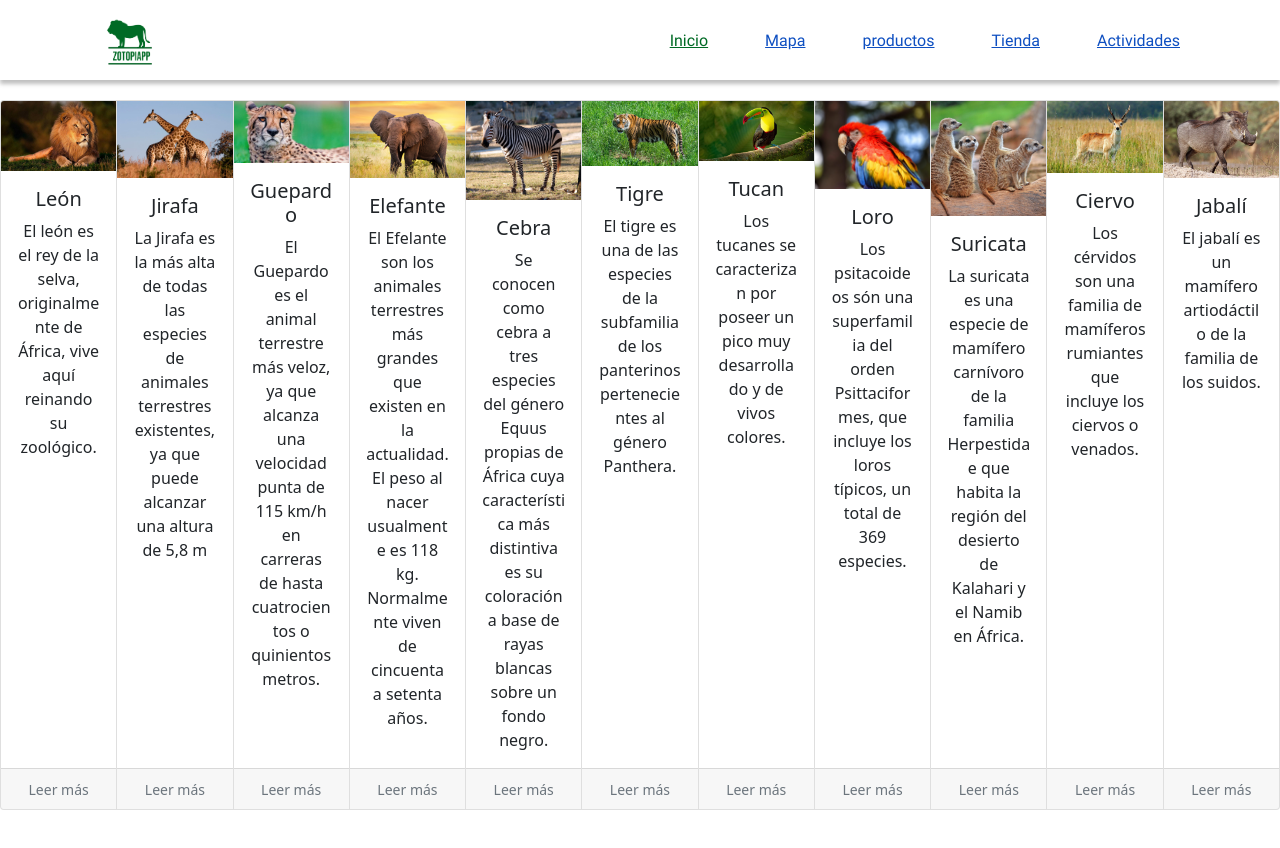
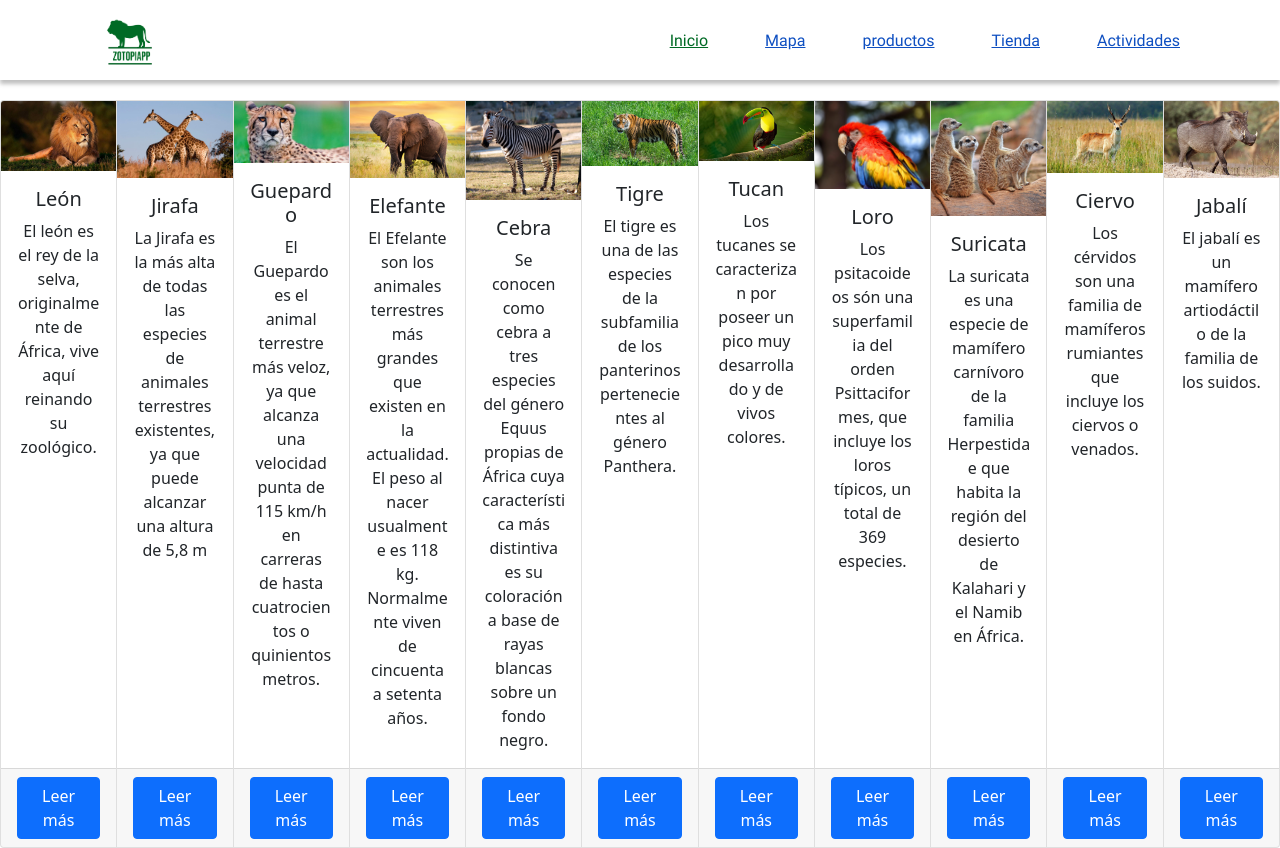
Before and after one commit to NoelAndrew/zotopiapp, a Next.js app: page /animales in a window 1280 px wide. Before the commit the page ends 810 px from the top, so only its background shows below. Built offline with nearby package versions, Linux system fonts and the light colour scheme.

Commit message:
cards al azar

```diff
--- a/src/Components/Navbar/Navbar.tsx
+++ b/src/Components/Navbar/Navbar.tsx
@@ -89,7 +89,7 @@ const Navbar: FC = () => {
             <a className={active === `inicio` ? styles.active : ``}>Inicio</a>
           </button>
         </Link>
-        <Link href="#como">
+        <Link href="/mapa/">
           <button
             type="button"
             onClick={() => {
--- a/src/pages/animales/index.js
+++ b/src/pages/animales/index.js
@@ -1,11 +1,9 @@
 import { useState, useEffect } from "react";
 import Navbar from '../../Components/Navbar/Navbar';
 import Head from 'next/head';
-import {Container, Row, Col, CardGroup, Card} from 'react-bootstrap'
+import {Container, Row, Col, CardGroup, Card, Button} from 'react-bootstrap'
 
 function Animales() {
-
-
 
 
   return (
@@ -18,7 +16,8 @@ function Animales() {
     <div className="animales-container">
 
       <CardGroup>
-      <Card>
+
+      <Card >
         <Card.Img variant="top" src="/assets/animales/leon.jpg" />
         <Card.Body>
           <Card.Title>León</Card.Title>
@@ -28,7 +27,7 @@ function Animales() {
           </Card.Text>
         </Card.Body>
         <Card.Footer>
-          <small className="text-muted">Leer más</small>
+        <Button variant="primary">Leer más</Button>
         </Card.Footer>
       </Card>
       <Card>
@@ -41,7 +40,7 @@ function Animales() {
           </Card.Text>
         </Card.Body>
         <Card.Footer>
-          <small className="text-muted">Leer más</small>
+        <Button variant="primary">Leer más</Button>
         </Card.Footer>
       </Card>
       <Card>
@@ -54,7 +53,7 @@ function Animales() {
           </Card.Text>
         </Card.Body>
         <Card.Footer>
-          <small className="text-muted">Leer más</small>
+        <Button variant="primary">Leer más</Button>
         </Card.Footer>
       </Card>
       <Card>
@@ -67,7 +66,7 @@ function Animales() {
           </Card.Text>
         </Card.Body>
         <Card.Footer>
-          <small className="text-muted">Leer más</small>
+        <Button variant="primary">Leer más</Button>
         </Card.Footer>
       </Card>
       <Card>
@@ -80,7 +79,7 @@ function Animales() {
           </Card.Text>
         </Card.Body>
         <Card.Footer>
-          <small className="text-muted">Leer más</small>
+        <Button variant="primary">Leer más</Button>
         </Card.Footer>
       </Card>
       <Card>
@@ -92,7 +91,7 @@ function Animales() {
           </Card.Text>
         </Card.Body>
         <Card.Footer>
-          <small className="text-muted">Leer más</small>
+        <Button variant="primary">Leer más</Button>
         </Card.Footer>
       </Card>
       <Card>
@@ -104,7 +103,7 @@ function Animales() {
           </Card.Text>
         </Card.Body>
         <Card.Footer>
-          <small className="text-muted">Leer más</small>
+        <Button variant="primary">Leer más</Button>
         </Card.Footer>
       </Card>
       <Card>
@@ -117,7 +116,7 @@ function Animales() {
           </Card.Text>
         </Card.Body>
         <Card.Footer>
-          <small className="text-muted">Leer más</small>
+        <Button variant="primary">Leer más</Button>
         </Card.Footer>
       </Card>
       <Card>
@@ -130,7 +129,7 @@ function Animales() {
           </Card.Text>
         </Card.Body>
         <Card.Footer>
-          <small className="text-muted">Leer más</small>
+        <Button variant="primary">Leer más</Button>
         </Card.Footer>
       </Card>
       <Card>
@@ -143,7 +142,7 @@ function Animales() {
           </Card.Text>
         </Card.Body>
         <Card.Footer>
-          <small className="text-muted">Leer más</small>
+        <Button variant="primary">Leer más</Button>
         </Card.Footer>
       </Card>
       <Card>
@@ -155,7 +154,7 @@ function Animales() {
           </Card.Text>
         </Card.Body>
         <Card.Footer>
-          <small className="text-muted">Leer más</small>
+        <Button variant="primary">Leer más</Button>
         </Card.Footer>
       </Card>
     </CardGroup>
```
Also changed, not shown: src/pages/mapa/index.js (added, +26 -0 lines), src/pages/tienda/index.js (added, +49 -0 lines), public/assets/mapa.jpg (added).
